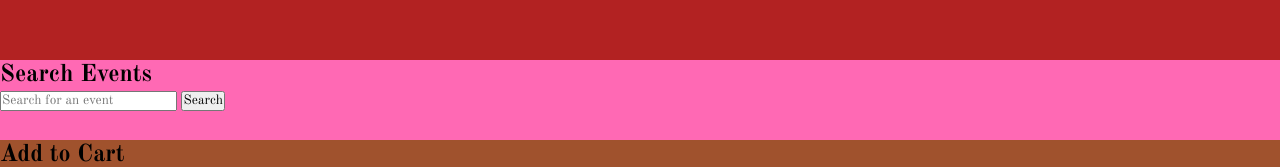
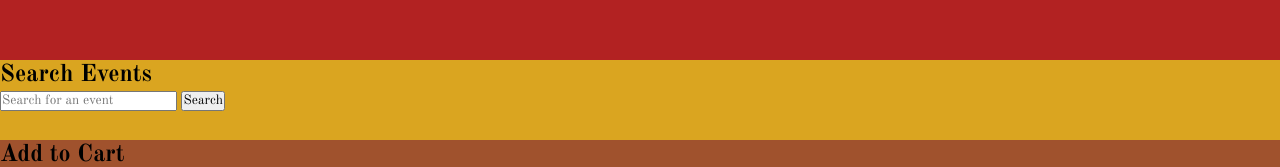
Before and after one commit to tatianamathia/phase-1-project, a plain HTML site: page index.html in a window 1280 px wide. Shown: the part 3140-3307 px from the top of the page. Drawn offline with nearby package versions, Linux system fonts and the light colour scheme; no server answers.

Commit message:
phase-1-project

```diff
--- a/styles.css
+++ b/styles.css
@@ -36,7 +36,7 @@ body{
   }
 #Search{
     height: 10vh;
-    background-color:hotpink
+    background-color:goldenrod
 
 }
 
```
